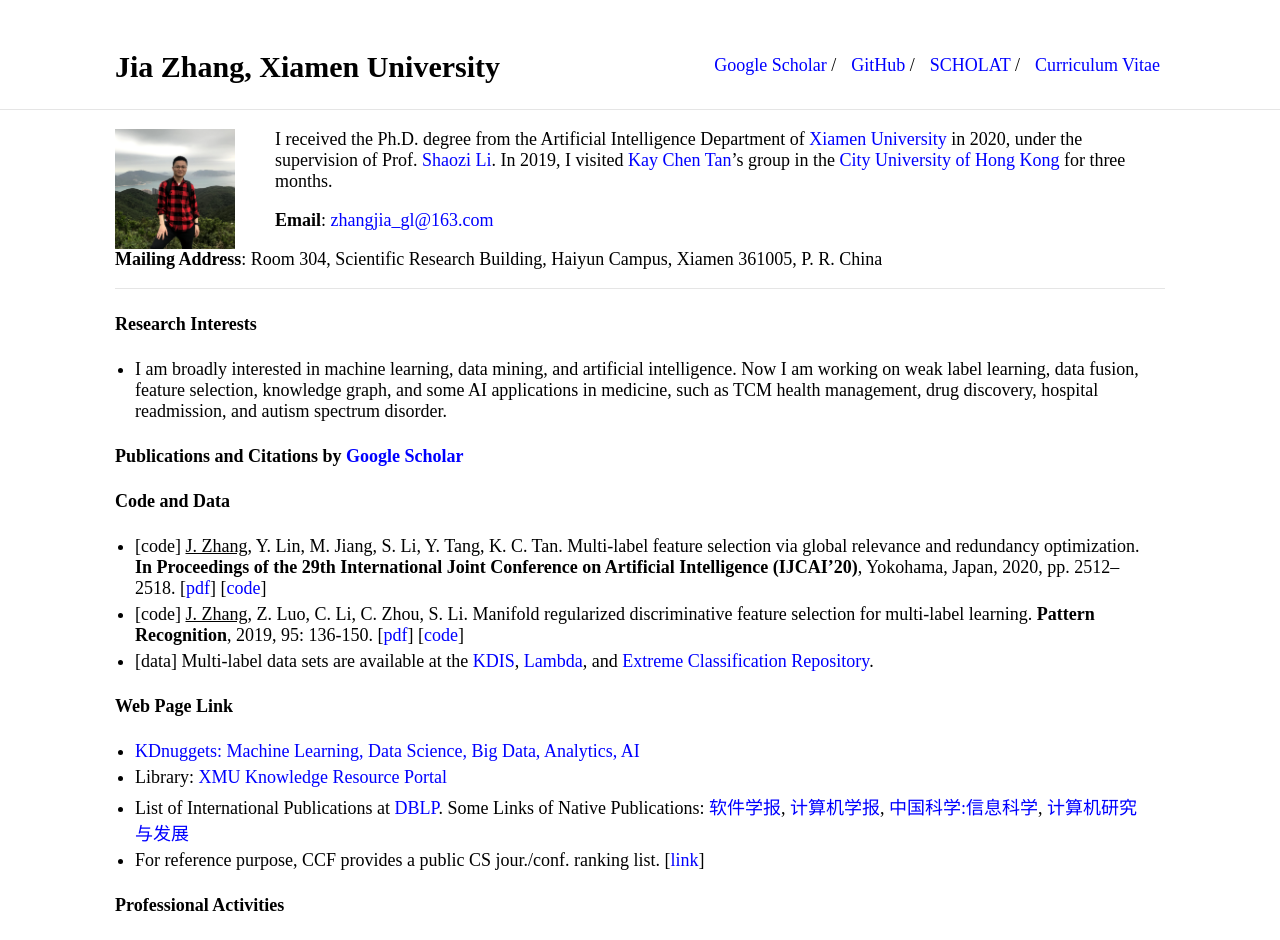
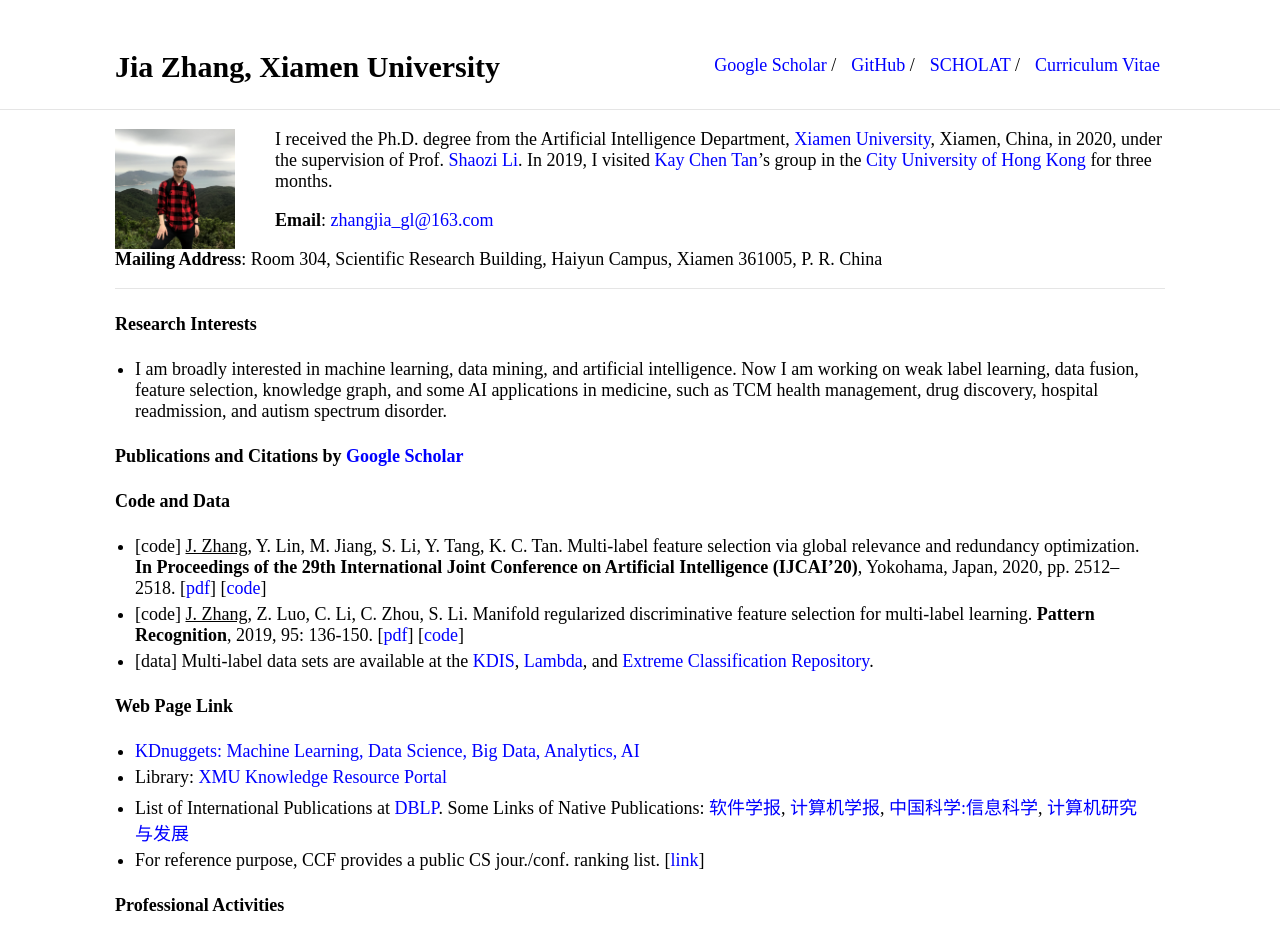
Before and after one commit to jiazhang-ml/jiazhang-ml.github.io, a Jekyll site: the page built from index.md, in a window 1280 px wide. Shown: the top 940 px of the page. Built offline with Jekyll 4.4.1, drawn with Linux system fonts in a browser that asks for light colours.

Commit message:
Update index.md

```diff
--- a/index.md
+++ b/index.md
@@ -5,7 +5,7 @@ layout: default
 
 <img class="profile-picture" src="1.jpg">
 
-I received the Ph.D. degree from the Artificial Intelligence Department of [Xiamen University](https://www.xmu.edu.cn/) in 2020, under the supervision of Prof. [Shaozi Li](http://imt.xmu.edu.cn/szdw.html). In 2019, I visited [Kay Chen Tan](http://www.cityu.edu.hk/stfprofile/kaytan.htm)'s group in the [City University of Hong Kong](https://www.cityu.edu.hk/) for three months.
+I received the Ph.D. degree from the Artificial Intelligence Department, [Xiamen University](https://www.xmu.edu.cn/), Xiamen, China, in 2020, under the supervision of Prof. [Shaozi Li](http://imt.xmu.edu.cn/szdw.html). In 2019, I visited [Kay Chen Tan](http://www.cityu.edu.hk/stfprofile/kaytan.htm)'s group in the [City University of Hong Kong](https://www.cityu.edu.hk/) for three months.
 
 **Email**: [zhangjia_gl@163.com](mailto:zhangjia_gl@163.com)
 
```
